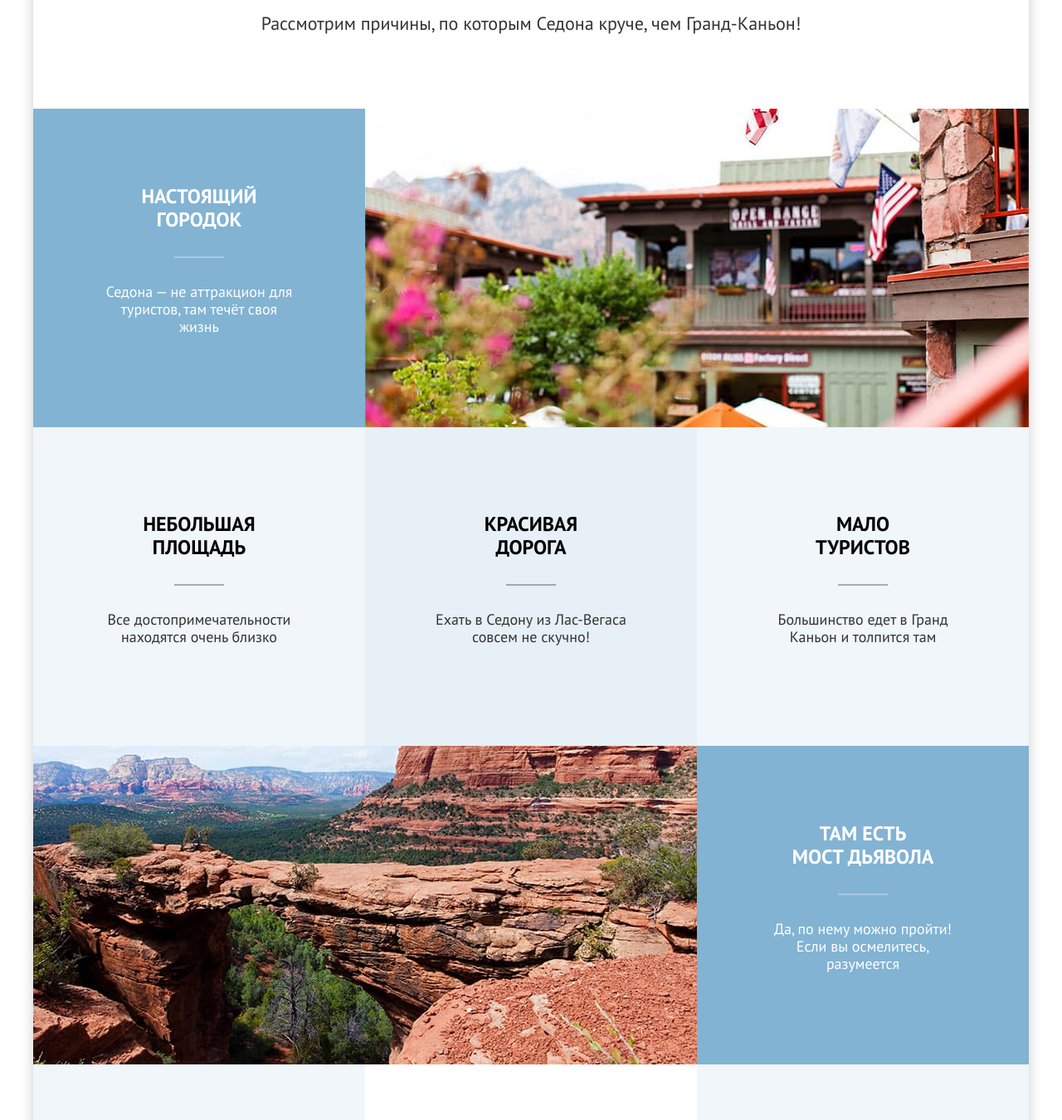
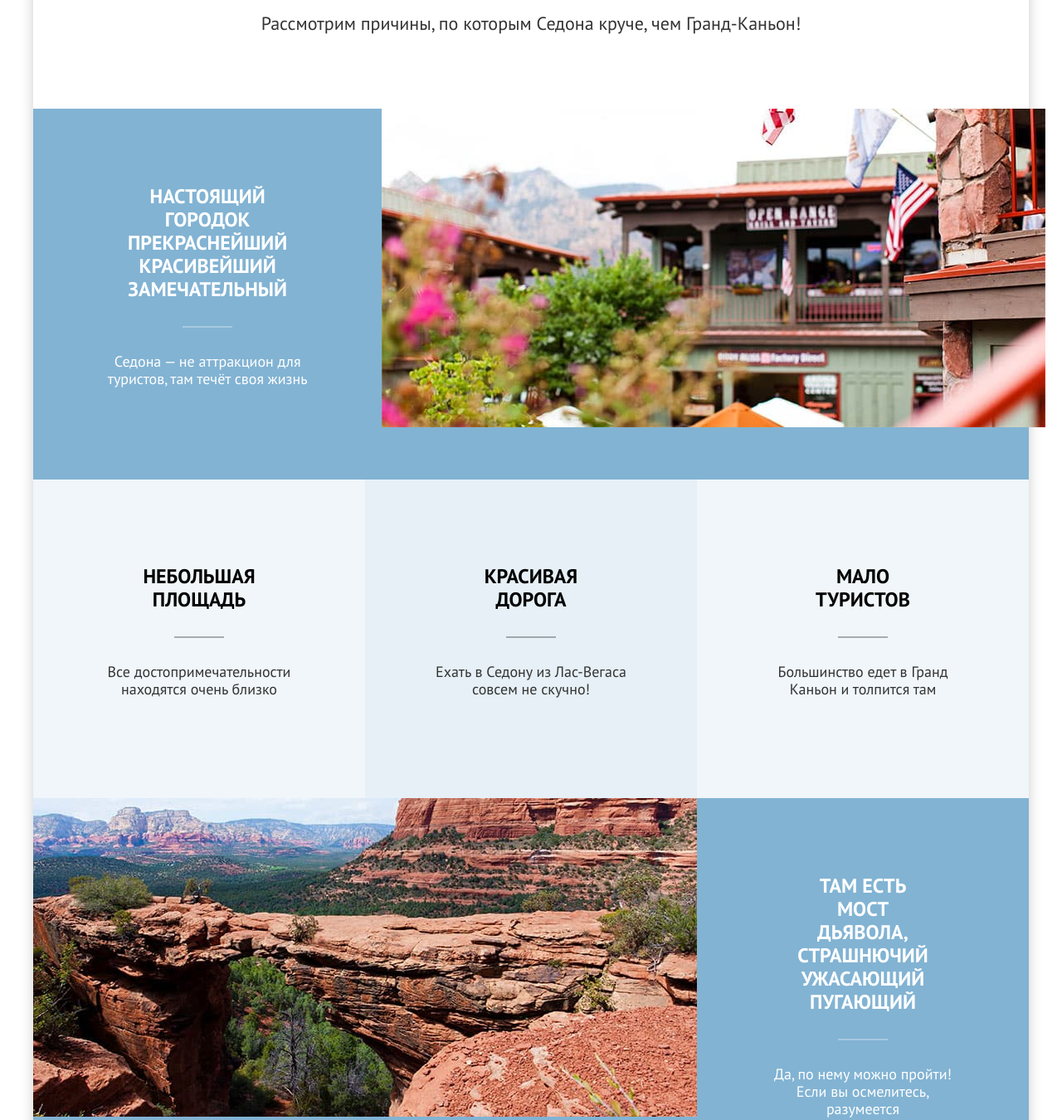
Before and after one commit to htmlacademy-htmlcss/2060893-sedona-35, a plain HTML site: page index.html in a window 1280 px wide. Shown: the part 700-2050 px from the top of the page at 83% size. Drawn offline with Linux system fonts and the light colour scheme.

Commit message:
Check benefits

```diff
--- a/index.html
+++ b/index.html
@@ -3,10 +3,10 @@
 
   <head>
     <meta charset="utf-8">
-    <meta name="viewport" content="width=device-width, initial-scale=1">
     <title>Седона - Главное</title>
     <link rel="stylesheet" href="styles/styles.css">
-    <link rel="icon" href="favicon.ico">
+    <meta name="viewport" content="width=device-width, initial-scale=1">
+    <link rel="icon" type="image/png" sizes="32x32" href="images/favicon.png">
   </head>
 
   <!-- Main -->
@@ -78,12 +78,12 @@
           <h2 class="visually-hidden">Преимущества.</h2>
           <div class="benefits-picture">
             <div class="benefits-text-container white-text-container">
-              <h3 class="benefits-title white-text">Настоящий городок</h3>
+              <h3 class="benefits-title white-text">Настоящий городок прекраснейший красивейший замечательный</h3>
               <p class="benefits-text white-text">Седона — не аттракцион для туристов, там течёт
                 своя жизнь</p>
             </div>
             <img class="benefits-image" src="images/advantage-photo-1.jpg" width="800" height="384"
-              alt="Здание с кафе в городе Седона.">
+            alt="Здание с кафе в городе Седона.">
           </div>
 
           <ul class="benefits-list">
@@ -110,7 +110,7 @@
           <div class="benefits-picture">
             <img class="benefits-image" src="images/advantage-photo-2.jpg" width="800" height="384" alt="Фото каньона.">
             <div class="benefits-text-container white-text-container">
-              <h3 class="benefits-title white-text">Там есть мост дьявола</h3>
+              <h3 class="benefits-title white-text">Там есть мост дьявола, страшнючий ужасающий пугающий</h3>
               <p class="benefits-text white-text">Да, по нему можно пройти! Если вы осмелитесь,
                 разумеется</p>
             </div>
--- a/styles/styles.css
+++ b/styles/styles.css
@@ -30,6 +30,11 @@ body {
   box-shadow: 0 0 15px rgba(0, 0, 0, 0.2);
   width: 1200px;
   margin: 0 auto;
+}
+
+img {
+  max-width: 100%;
+  object-fit: contain;
 }
 
 .visually-hidden {
@@ -250,6 +255,7 @@ body {
 .benefits-image {
   object-fit: cover;
   height: 100%;
+
 }
 
 .benefits-title {
```
Also changed, not shown: hotels.html (+1 -0 lines).
